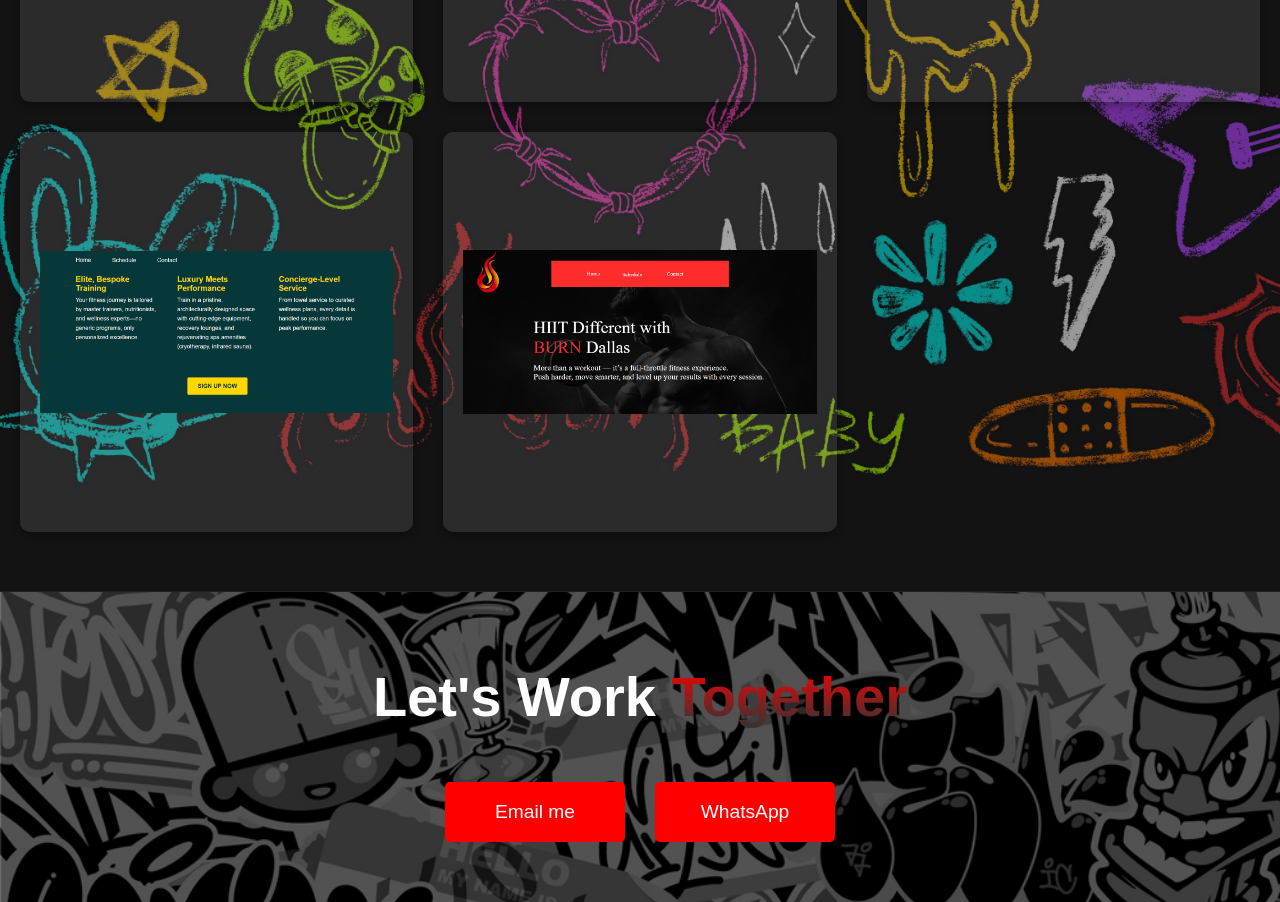
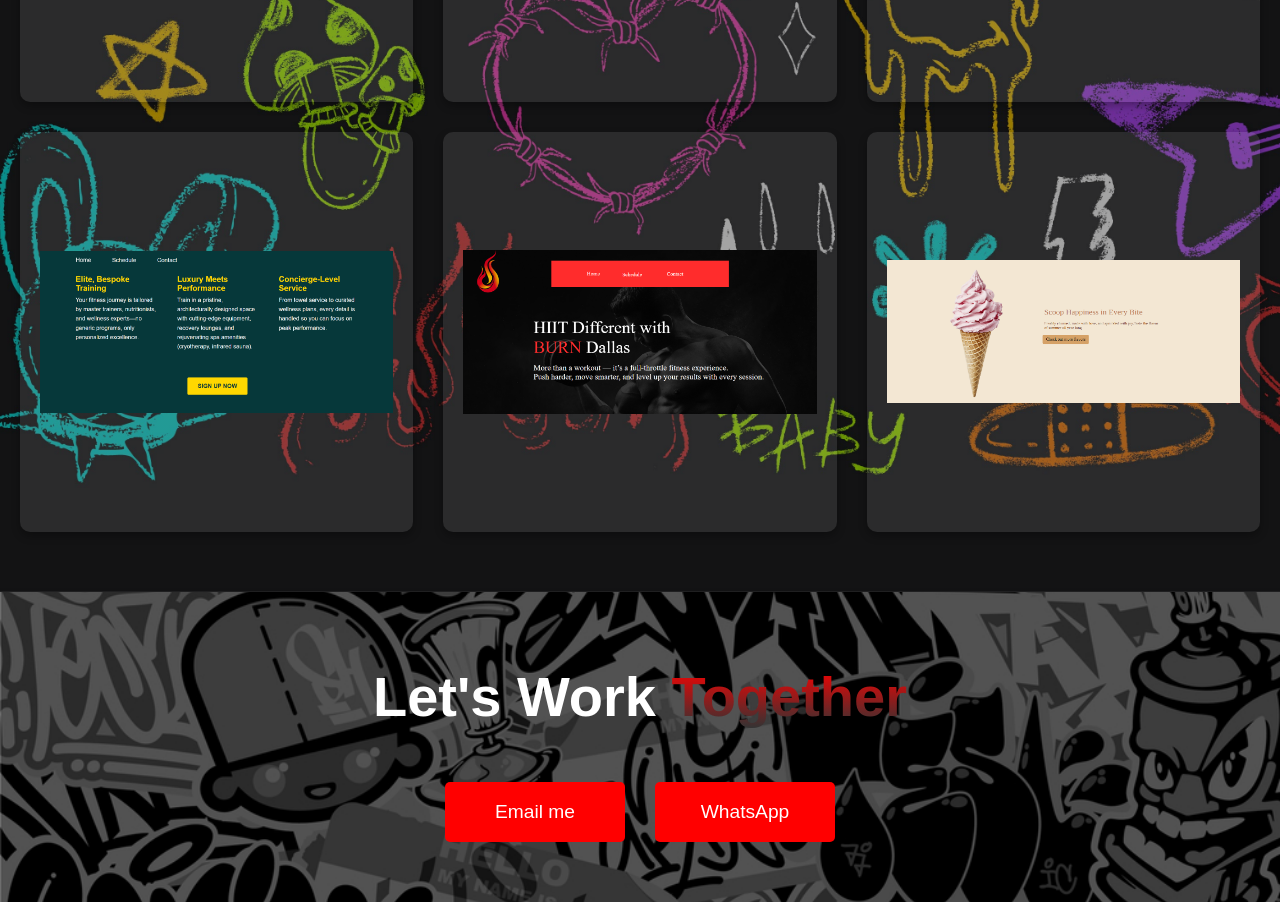
Before and after one commit to AbdulAhad820/myportfolio, a plain HTML site: page index.html in a window 1280 px wide. Shown: the part 1840-2742 px from the top of the page. Drawn offline with Linux system fonts and the light colour scheme.

Commit message:
Update index.html

```diff
--- a/index.html
+++ b/index.html
@@ -264,6 +264,9 @@
             <div class="work-item">
                 <img src="burn.png" alt="Project Burn">
             </div>
+            <div class="work-item">
+                <img src="ice2.png" alt="Project Burn">
+            </div>
         </div>
     </div>
     <div class="contact">
```
